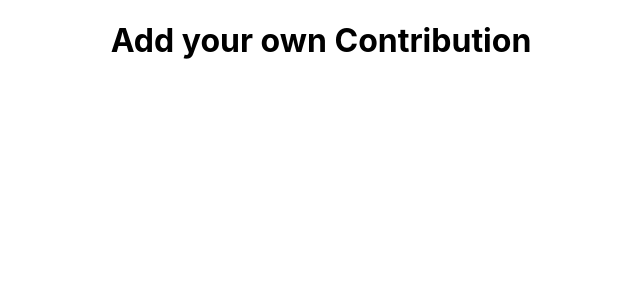
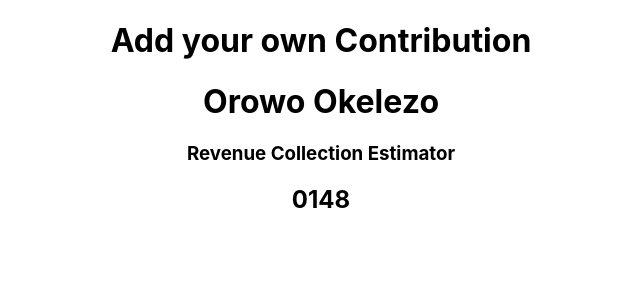
Before and after one commit to Aneal250/Weekly_Task_9, a React (Create React App) app: page / in a window 1280 px wide. Shown: the top 300 px of the page, without its empty margins (319-959 px from the left). Built offline with nearby package versions, Linux system fonts and the light colour scheme.

Commit message:
Added Orowo functional component

```diff
--- a/src/App.js
+++ b/src/App.js
@@ -1,10 +1,12 @@
 import logo from './logo.svg';
 import './App.css';
+import Orowo from './Orowo'
 
 function App() {
   return (
     <div className="App">
       <h1>Add your own Contribution</h1>
+      <Orowo/>
     </div>
   );
 }
--- /dev/null
+++ b/src/Orowo.js
@@ -0,0 +1,11 @@
+import React from 'react'
+
+export default function Orowo() {
+    return (
+        <div>
+            <h1>Orowo Okelezo</h1>
+            <h3>Revenue Collection Estimator</h3>
+            <h2>0148</h2>
+        </div>
+    )
+}
```
